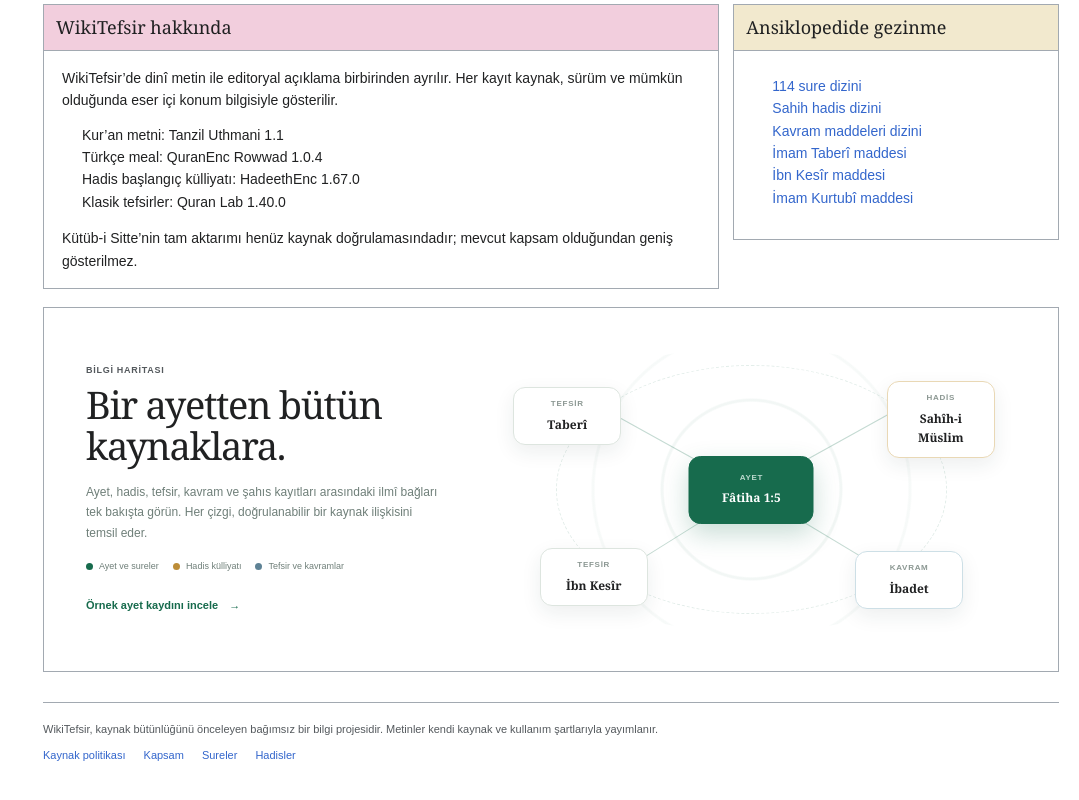
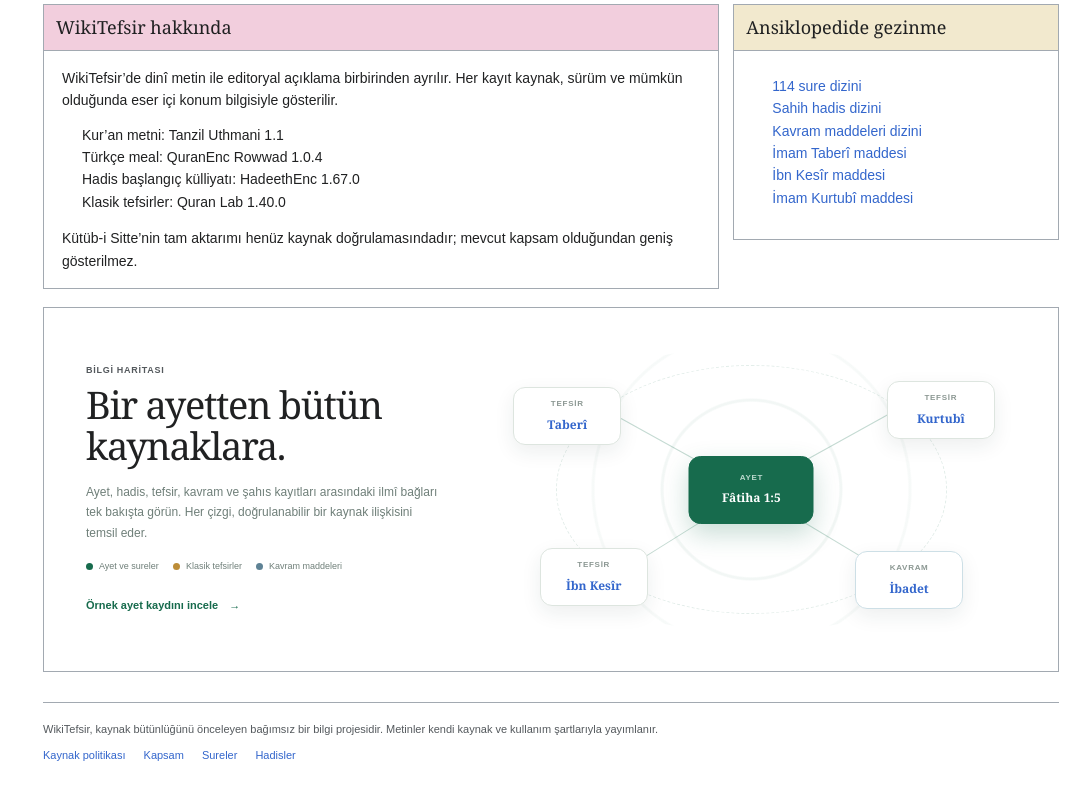
Before and after one commit to saitakarcesme/WikiTefsir, a Next.js app: page / in a window 1280 px wide. Shown: the part 857-1657 px from the top of the page, without its empty margins (201-1280 px from the left). Built offline with nearby package versions, Linux system fonts and the light colour scheme.

Commit message:
feat: make verified graph nodes navigable

```diff
--- a/app/components/knowledge-graph.tsx
+++ b/app/components/knowledge-graph.tsx
@@ -1,9 +1,11 @@
+import Link from 'next/link';
+
 const nodes = [
-  { className: 'graph-node verse', label: 'Fâtiha 1:5', meta: 'Ayet', position: 'center' },
-  { className: 'graph-node tafsir', label: 'Taberî', meta: 'Tefsir', position: 'top-left' },
-  { className: 'graph-node tafsir', label: 'İbn Kesîr', meta: 'Tefsir', position: 'bottom-left' },
-  { className: 'graph-node hadith', label: 'Sahîh-i Müslim', meta: 'Hadis', position: 'top-right' },
-  { className: 'graph-node concept', label: 'İbadet', meta: 'Kavram', position: 'bottom-right' },
+  { className: 'graph-node verse', label: 'Fâtiha 1:5', meta: 'Ayet', position: 'center', href: '/sure/fatiha#ayet-5' },
+  { className: 'graph-node tafsir', label: 'Taberî', meta: 'Tefsir', position: 'top-left', href: '/alim/taberi' },
+  { className: 'graph-node tafsir', label: 'İbn Kesîr', meta: 'Tefsir', position: 'bottom-left', href: '/alim/ibn-kesir' },
+  { className: 'graph-node tafsir', label: 'Kurtubî', meta: 'Tefsir', position: 'top-right', href: '/alim/kurtubi' },
+  { className: 'graph-node concept', label: 'İbadet', meta: 'Kavram', position: 'bottom-right', href: '/kavram/ibadet' },
 ];
 
 export function KnowledgeGraph() {
@@ -18,8 +20,8 @@
         </p>
         <ul>
           <li><span className="legend-dot green" /> Ayet ve sureler</li>
-          <li><span className="legend-dot amber" /> Hadis külliyatı</li>
-          <li><span className="legend-dot blue" /> Tefsir ve kavramlar</li>
+          <li><span className="legend-dot amber" /> Klasik tefsirler</li>
+          <li><span className="legend-dot blue" /> Kavram maddeleri</li>
         </ul>
         <a className="graph-link" href="#fatiha">Örnek ayet kaydını incele <span>→</span></a>
       </div>
@@ -30,10 +32,10 @@
         <span className="connector line-three" aria-hidden="true" />
         <span className="connector line-four" aria-hidden="true" />
         {nodes.map((node) => (
-          <div className={`${node.className} ${node.position}`} key={`${node.meta}-${node.label}`}>
+          <Link className={`${node.className} ${node.position}`} href={node.href} key={`${node.meta}-${node.label}`}>
             <small>{node.meta}</small>
             <strong>{node.label}</strong>
-          </div>
+          </Link>
         ))}
       </div>
     </section>
```
